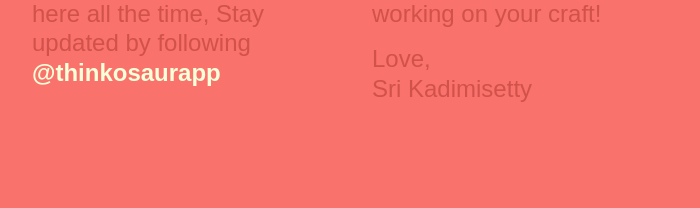
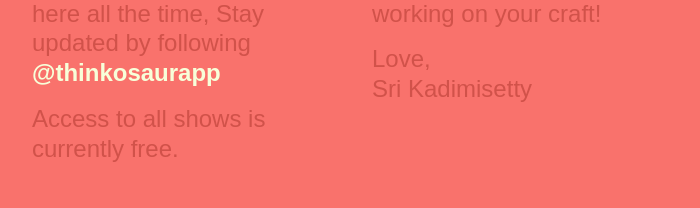
Before and after one commit to kadimisetty/thinkosaur, a Jekyll site: the page built from index.html, in a window 1280 px wide. Shown: the part 2145-2353 px from the top of the page, without its empty margins (288-988 px from the left). Built offline with Jekyll 4.4.1, drawn with Linux system fonts in a browser that asks for light colours; some web fonts are replaced; before the commit the page ends 2297 px from its top, so only the background shows below that; some of the changed lines change nothing that is shown.

Commit message:
update author note about free access

```diff
--- a/_config.yml
+++ b/_config.yml
@@ -5,7 +5,7 @@ description: > # this means to ignore newlines until "baseurl:"
   Better your skills as a programmer by watching short shows.
 baseurl: "" # the subpath of your site, e.g. /blog/
 url: "" # the base hostname & protocol for your site
-twitter_username: thinkosaurapp
+twitter_username: hithinkosaur
 github_username:  thinkosaur
 
 # Build settings
--- a/_data/copy.yml
+++ b/_data/copy.yml
@@ -3,6 +3,8 @@ homepage:
       There’s new things to learn here all the
       time, Stay updated by following
       [@thinkosaurapp](https://twitter.com/thinkosaurapp)
+
+      Access to all shows is currently free.
 
 
   author_note_signoff: |
```
